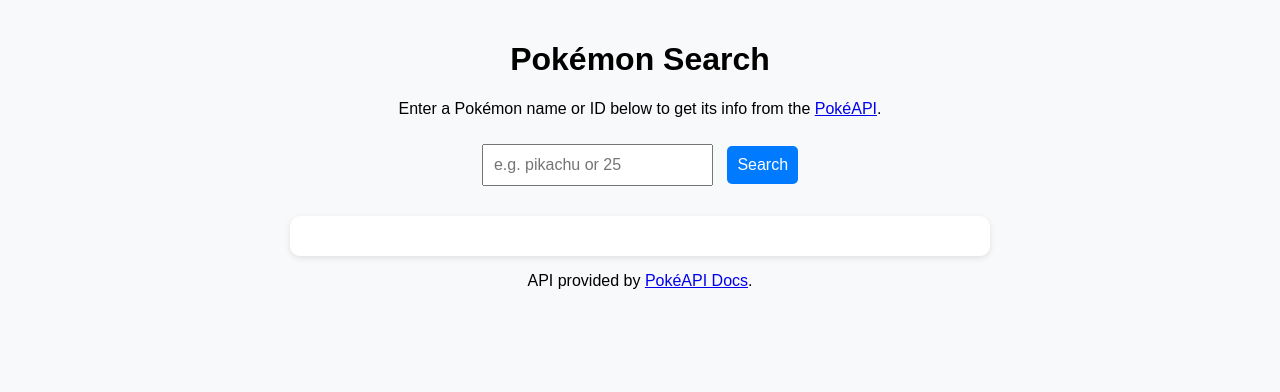
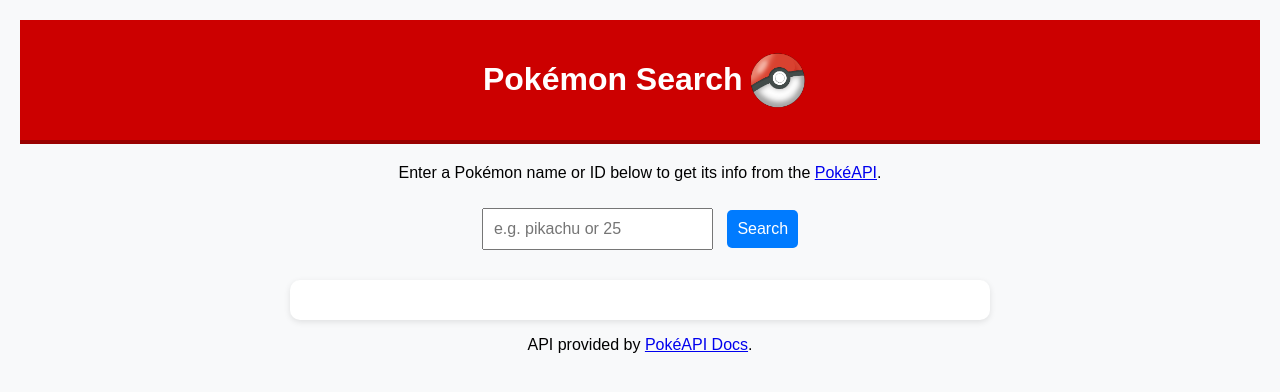
Before and after one commit to Adam8700/Comp1073-Assignment3-Third-Party-API-s, a plain HTML site: page index.html in a window 1280 px wide. Drawn offline with Linux system fonts and the light colour scheme.

Commit message:
changed html to add red header bar with Poké Ball logo

```diff
--- a/css/style.css
+++ b/css/style.css
@@ -5,6 +5,27 @@ body {
   margin: 0;
   padding: 20px;
   text-align: center;
+}
+
+header {
+  background-color: #cc0000; /* Pokémon red */
+  color: white;
+  padding: 20px;
+  text-align: center;
+  border-bottom: 4px solid #990000;
+  margin-bottom: 20px;
+}
+
+header .logo {
+  width: 60px;
+  vertical-align: middle;
+}
+
+header h1 {
+  display: inline-block;
+  margin-left: 10px;
+  font-size: 2rem;
+  vertical-align: middle;
 }
 
 main {
--- a/index.html
+++ b/index.html
@@ -8,8 +8,12 @@
   <script src="./js/script.js" defer></script> <!-- Defer JS until after DOM loads -->
 </head>
 <body>
-  <main>
+
+    <header>
     <h1>Pokémon Search</h1>
+    <img src="./img/logo.png" alt="Poké Ball Logo" class="logo">
+    </header>
+    <main>
     <p>Enter a Pokémon name or ID below to get its info from the <a href="https://pokeapi.co/" target="_blank">PokéAPI</a>.</p>
 
     <input type="text" id="pokeInput" placeholder="e.g. pikachu or 25" />
```
Also changed, not shown: img/logo.png (added).
